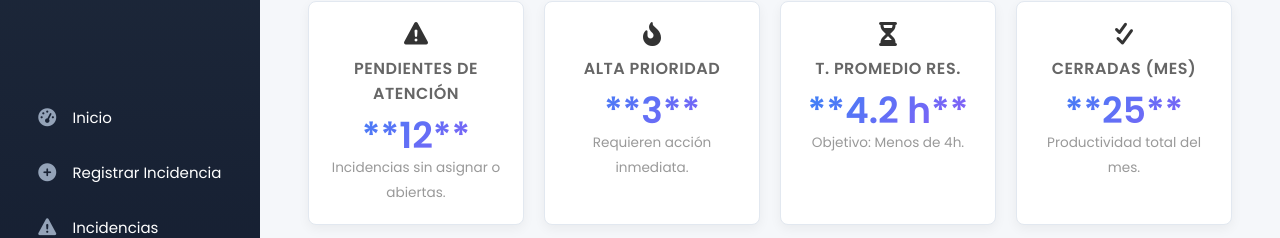
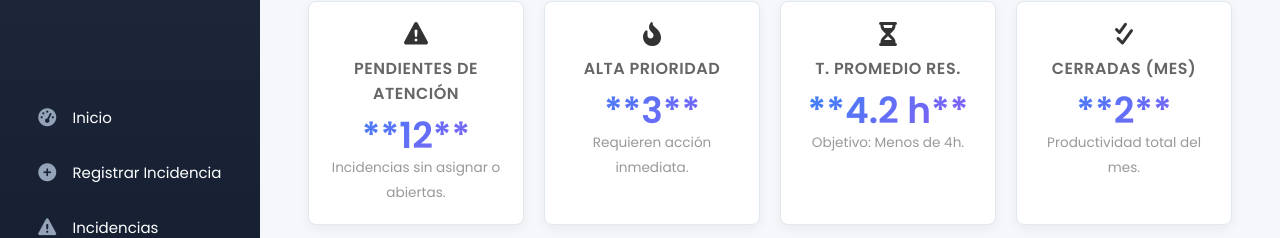
Before and after one commit to krashow/frontend-magri, a Vue app: page /dashboard in a window 1280 px wide. Shown: the part 141-379 px from the top of the page. Built offline with nearby package versions, Linux system fonts and the light colour scheme.

Commit message:
reestructuracion del menú

```diff
--- a/src/views/Dashboard.css
+++ b/src/views/Dashboard.css
@@ -994,7 +994,6 @@ hr {
     margin-top: 5px;
 }
 
-/* Contenedor de Widgets - Usando Flexbox para disposición lado a lado */
 .dashboard-widgets {
   display: flex;
   flex-wrap: wrap;
@@ -1010,7 +1009,7 @@ hr {
 }
 
 .half-width {
-  flex: 1 1 calc(50% - 10px); /* Ocupa el 50% menos la mitad del gap */
+  flex: 1 1 calc(50% - 10px);
   min-width: 350px;
 }
 
--- a/src/views/Dashboard.vue
+++ b/src/views/Dashboard.vue
@@ -67,9 +67,6 @@
         </div>
       </header>
 
-
-
-
       <section class="kpi-cards">
         <div class="card kpi action-required">
           <i class="fas fa-exclamation-triangle"></i>
@@ -95,7 +92,7 @@
         <div class="card kpi closed-month">
           <i class="fas fa-check-double"></i>
           <h3>Cerradas (Mes)</h3>
-          <p class="kpi-value">**25**</p>
+          <p class="kpi-value">**2**</p>
           <span class="kpi-detail">Productividad total del mes.</span>
         </div>
       </section>
```
